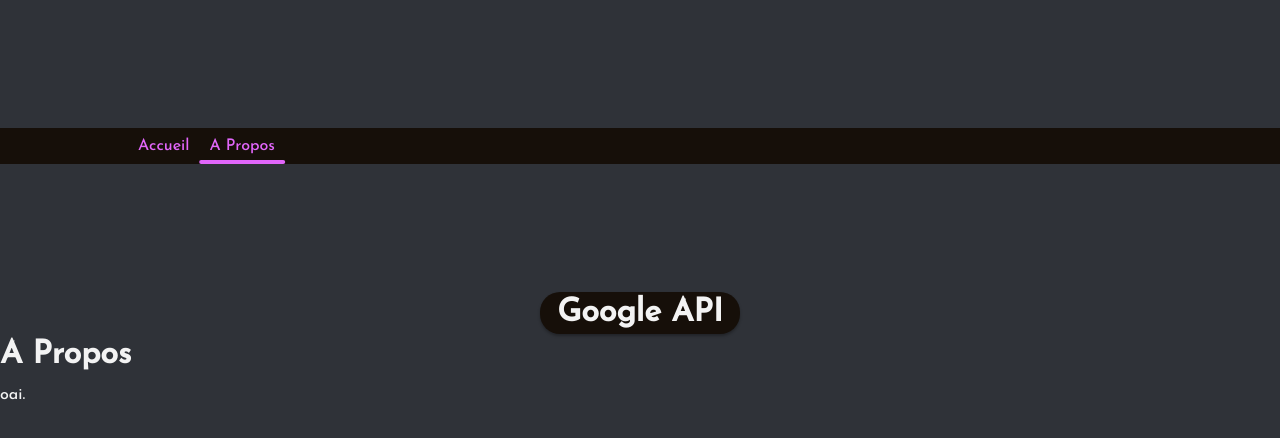
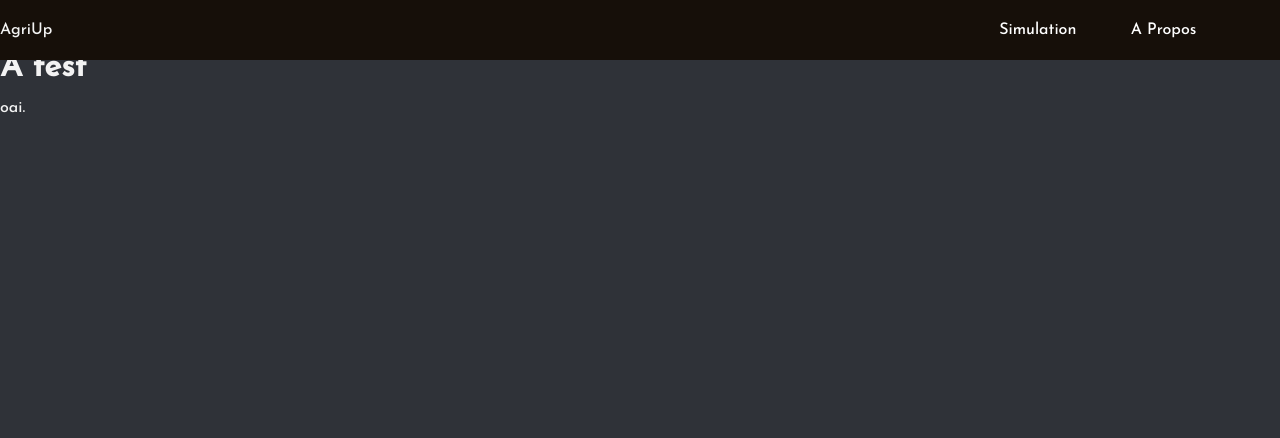
Before and after one commit to yvpierre/AgriUp, a React (Create React App) app in the folder agriup/: page /about in a window 1280 px wide. Shown: the top 438 px of the page. Built offline with nearby package versions, Linux system fonts and the light colour scheme.

Commit message:
base header

```diff
--- a/agriup/src/App.css
+++ b/agriup/src/App.css
@@ -14,7 +14,7 @@
 }
 
 .App-header {
-  background-color: #282c34;
+  background-color: #ffffff;
   min-height: 100vh;
   display: flex;
   flex-direction: column;
--- a/agriup/src/composants/Logo.js
+++ b/agriup/src/composants/Logo.js
@@ -2,7 +2,7 @@
 
 const Logo = () => {
     return (
-        <div className="logo"><h1>Google API</h1></div>
+        <div className="logo"><h1>Google </h1></div>
     );
 };
 
--- a/agriup/src/composants/Navigation.js
+++ b/agriup/src/composants/Navigation.js
@@ -5,8 +5,11 @@
     return (
         <div className="navigation">
             <ul>
-                <NavLink to="/" className={(nav) => (nav.isActive ? "nav-active" : "")}><li>Accueil</li></NavLink>
-                <NavLink to="/about" className={(nav) => (nav.isActive ? "nav-active" : "")}> <li>A Propos</li></NavLink>
+                <NavLink to="/" className={(nav) => (nav.isActive ? "nav-active--logo" : "")}>AgriUp</NavLink>
+                <div className={'header--right'}>
+                    <NavLink to="/about" className={(nav) => (nav.isActive ? "nav-active" : "")}> <li>Simulation</li></NavLink>
+                    <NavLink to="/about" className={(nav) => (nav.isActive ? "nav-active" : "")}> <li>A Propos</li></NavLink>
+                </div>
             </ul>
         </div >
     );
--- a/agriup/src/pages/About.js
+++ b/agriup/src/pages/About.js
@@ -9,7 +9,7 @@
             <Logo />
 
             <div className="aboutTV">
-                <h1>A Propos</h1>
+                <h1>A test</h1>
                 <br />
                 <p>oai.</p>
             </div>
--- a/agriup/src/styles/components/_navigation.scss
+++ b/agriup/src/styles/components/_navigation.scss
@@ -1,52 +1,64 @@
 .navigation {
   background-color: $color-4;
+  position: absolute;
+  top: 0;
+  right: 0;
+  left: 0;
+  height: 60px;
+
+  .nav-active--logo{
+    margin-top: 5px;
+    font-size: 28px;
+    display: flex;
+    align-items: center;
+
+    &::before {
+      content: url("../../../../agriup/src/assets/img/rsz_logo.png");
+      margin-left: 20px;
+      max-width: 40px;
+      max-height: 40px;
+      margin-right: 10px;
+      display: flex;
+      align-items: center;
+      justify-content: center;
+    }
+  }
 
   ul {
     display: flex;
-    margin: 10%;
+    align-items: center;
+    justify-content: space-between;
+    height: 100%;
+    width: 100%;
+
+    .header--right {
+      display: flex;
+      flex-direction: row;
+      align-items: center;
+      justify-content: space-between;
+      margin-right: 100px;
+      width: 200px;
+    }
 
     a {
       text-decoration: none;
-      padding: 10px;
 
       li {
-        color: $color-1;
+        color: #ffffff;
         transition: 0.2s;
         cursor: pointer;
+        width: 150%;
+        height: 40px;
+        display: flex;
+        align-items: center;
+        justify-content: center;
+        border-radius: 5px;
 
         &:hover {
-          color: $white;
-        }
-      }
-    }
+          background: rgba(128, 124, 124, 0.2);
 
-    .nav-active {
-      position: relative;
-
-      &::after {
-        content: "";
-        height: 4px;
-        width: 0;
-        background: $color-1;
-        position: absolute;
-        border-radius: 10px;
-        bottom: 0px;
-        left: 50%;
-        transform: translateX(-50%);
-        -webkit-animation: anim 0.3s ease forwards;
-        animation: anim 0.6s ease forwards;
-
-        @-webkit-keyframes anim {
-          to {
-            width: 100%;
-          }
         }
 
-        @keyframes anim {
-          to {
-            width: 100%;
-          }
-        }
       }
     }
   }
```
Also changed, not shown: agriup/src/assets/img/logo.png (added), agriup/src/assets/img/rsz_logo.png (added).
